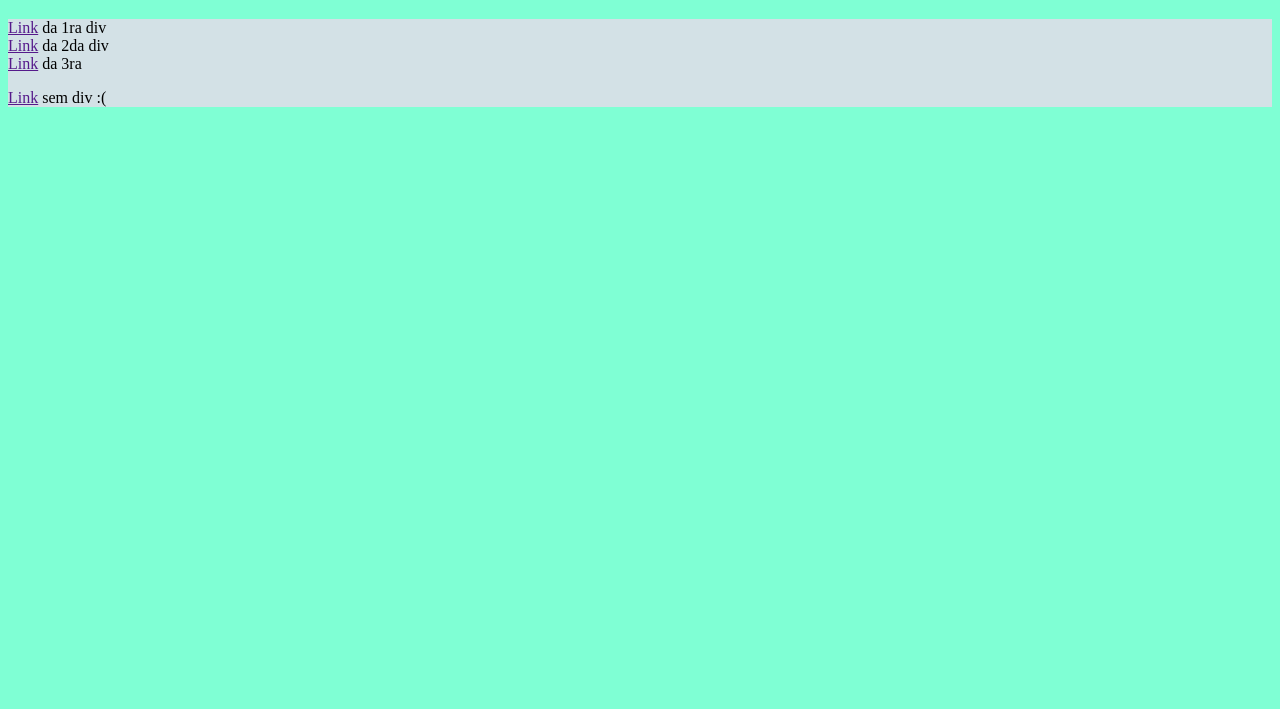
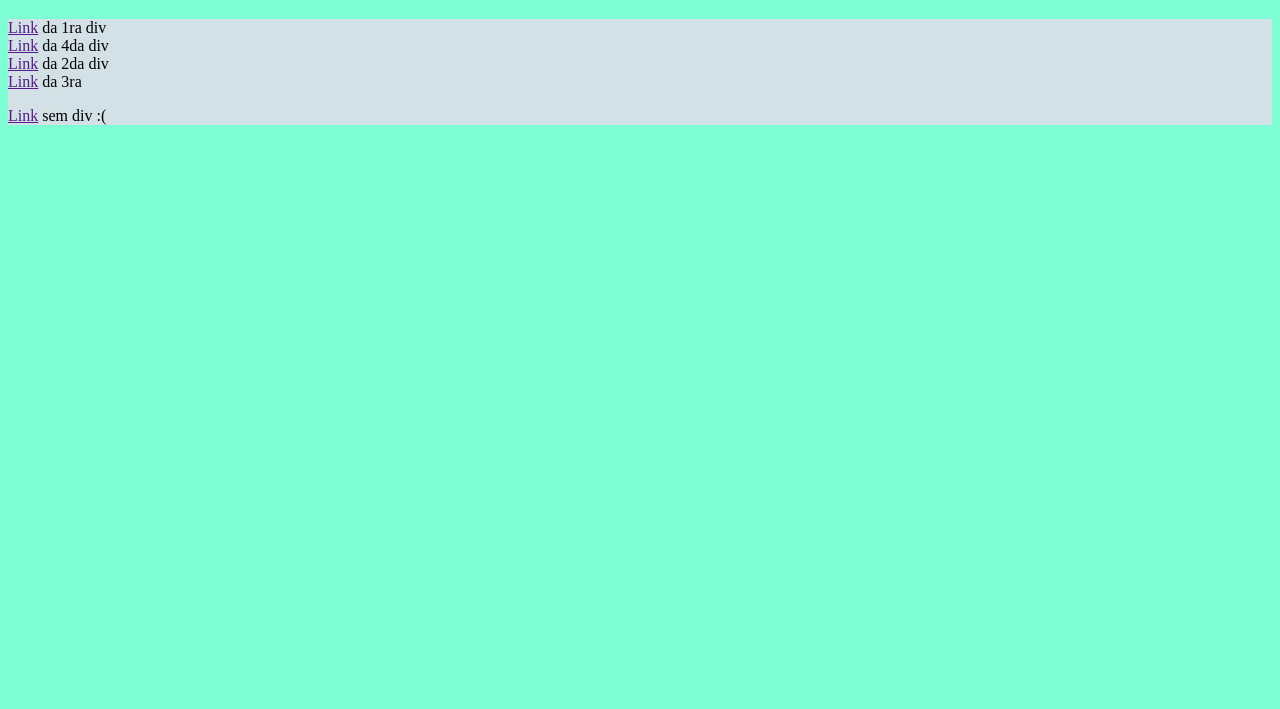
Before and after one commit to nadiaesde/aula_cssnoite, a plain HTML site: page index.html in a window 1280 px wide. Shown: the part 91-800 px from the top of the page. Drawn offline with Linux system fonts and the light colour scheme.

Commit message:
teste mudanca

```diff
--- a/index.html
+++ b/index.html
@@ -12,6 +12,9 @@
         <a href="">Link</a> da 1ra div
     </div>
     <div class="caixa">
+        <a href="">Link</a> da 4da div
+    </div>
+    <div class="caixa">
         <a href="">Link</a> da 2da div
     </div>
     <div class="caixa" id="ultima-caixa">
```
